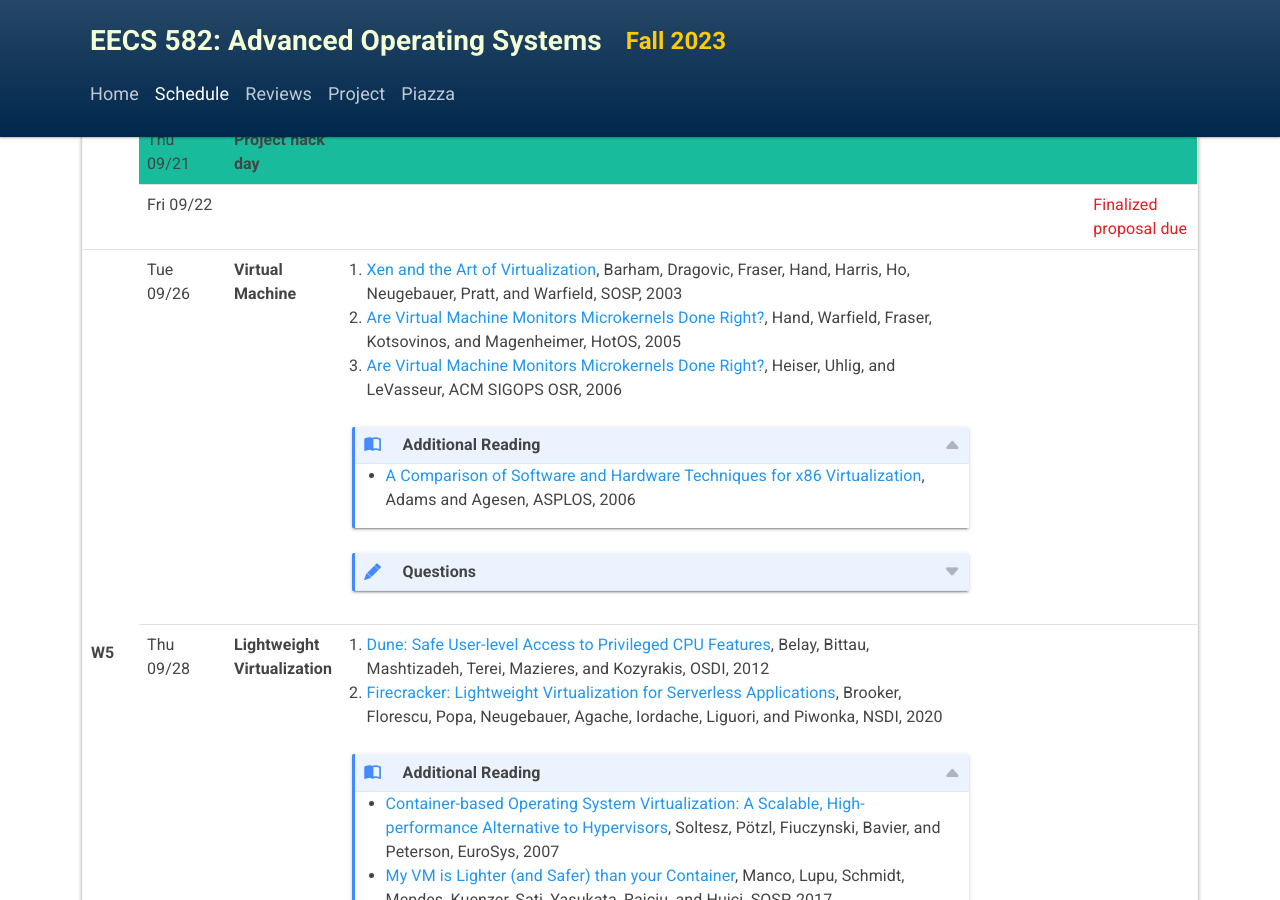
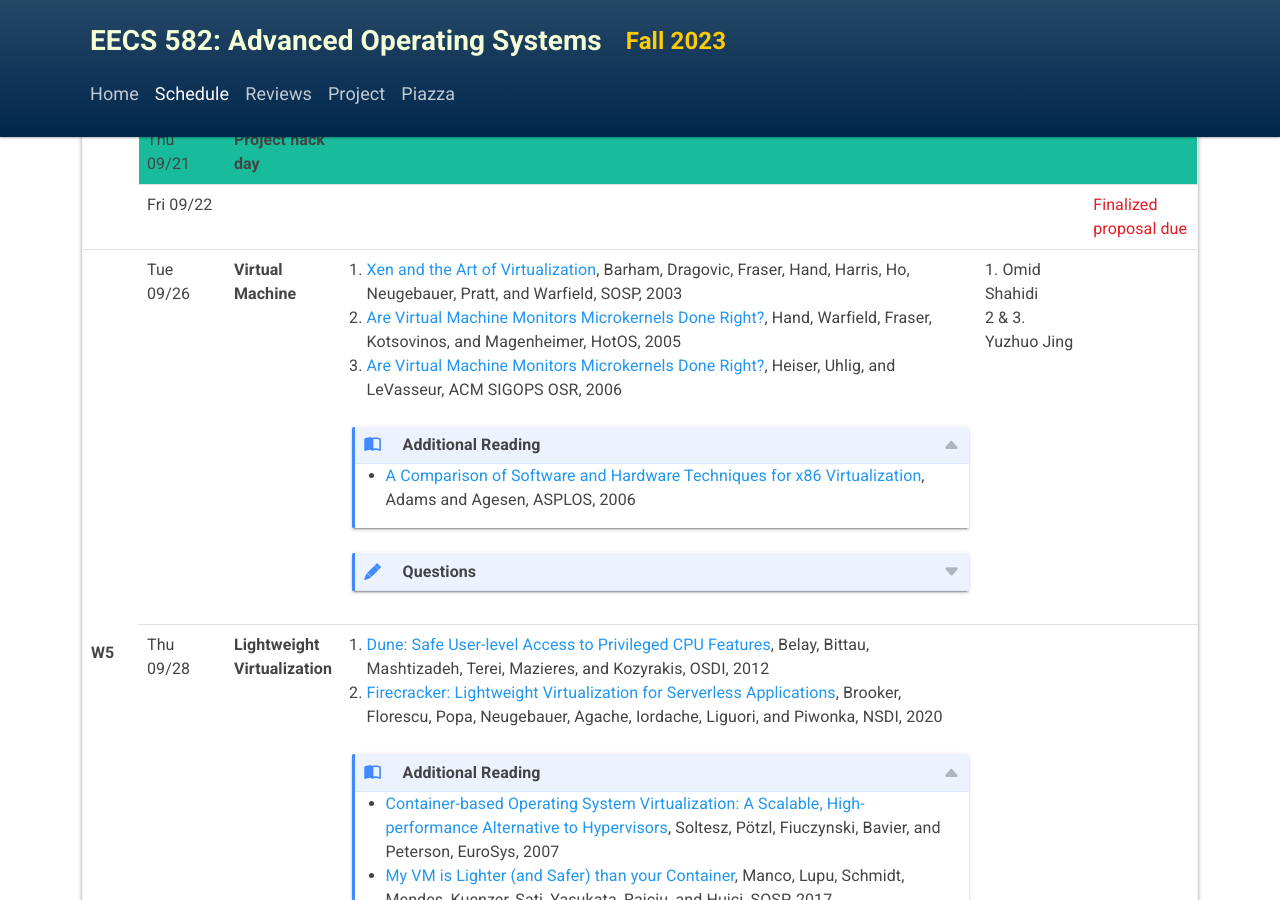
Before and after one commit to eecs582/eecs582.github.io, a Jekyll site: the page built from schedule.html, in a window 1280 px wide and 900 px high, scrolled down 2250 px. Built offline with Jekyll 4.4.1, drawn with Linux system fonts in a browser that asks for light colours.

Commit message:
update lead

```diff
--- a/schedule.html
+++ b/schedule.html
@@ -269,7 +269,7 @@ layout: schedule
           </p>
         </details>
       </td>
-      <td></td>
+      <td>1. Omid Shahidi<br>2 &amp; 3. Yuzhuo Jing</td>
       <td></td>
     </tr>
     <tr>
```
